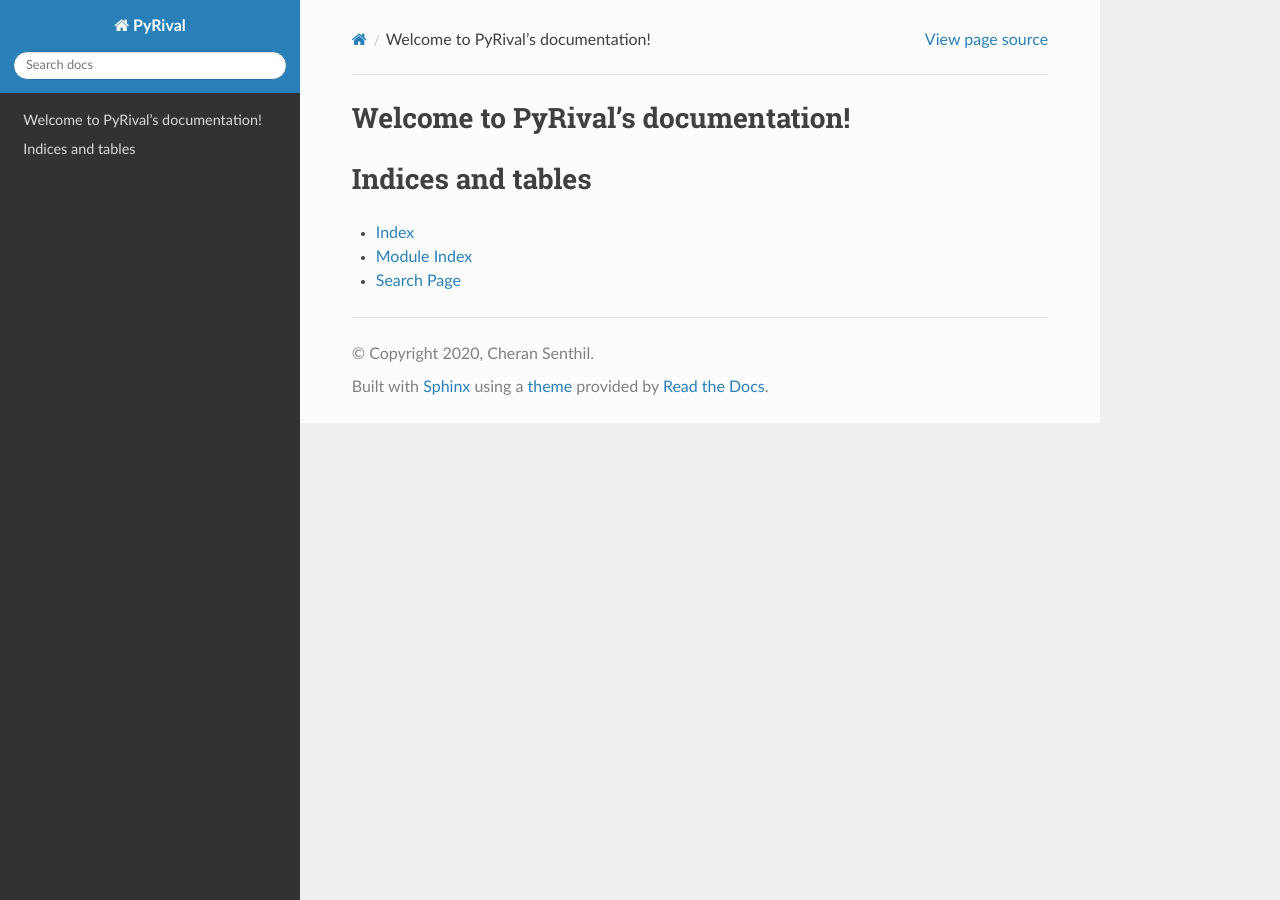
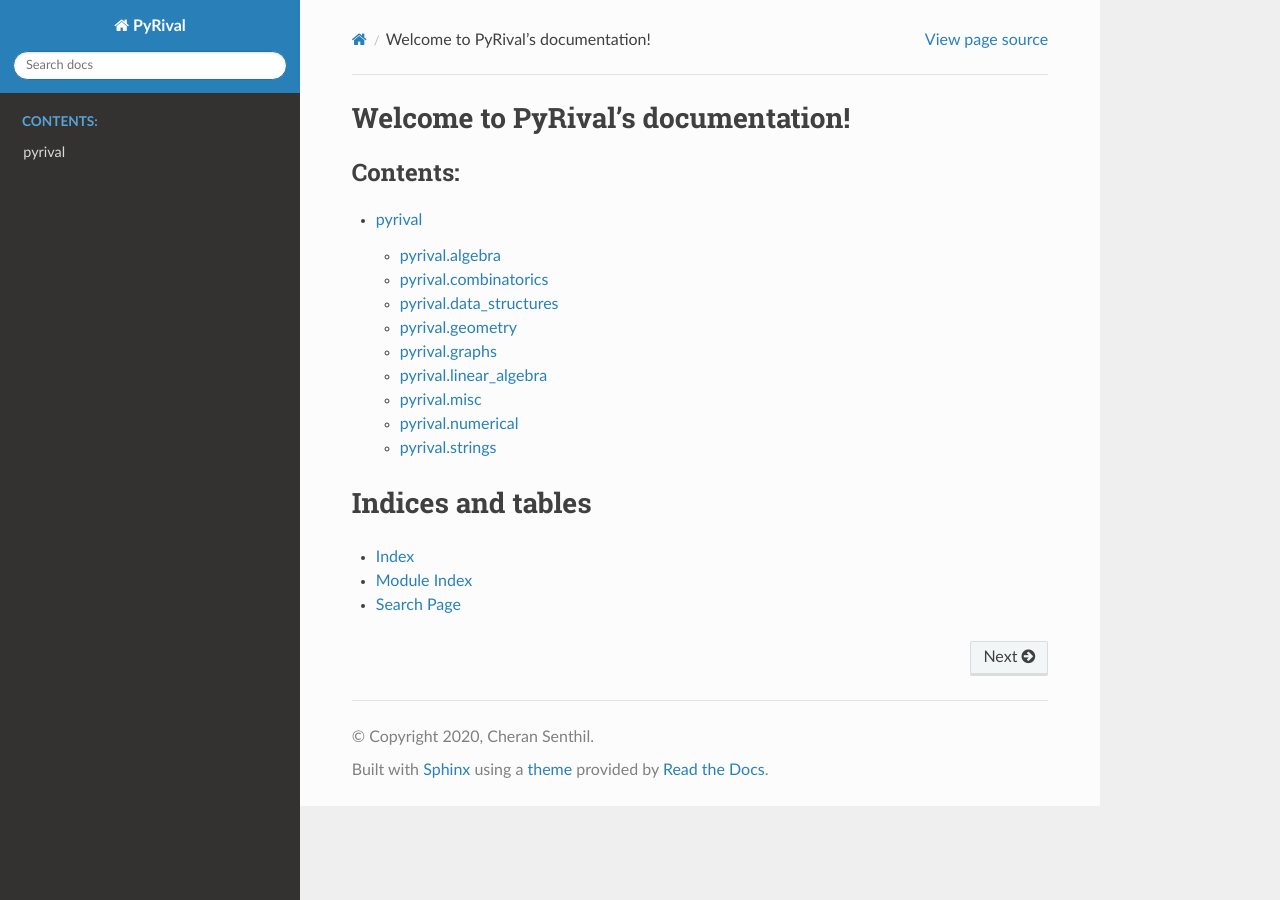
Before and after one commit to cheran-senthil/PyRival, a Sphinx documentation site: the page built from docs/index.rst, in a window 1280 px wide. Built offline with Sphinx 7.4.7 and the Read the Docs theme 2.0.0, drawn with Linux system fonts in a browser that asks for light colours.

```diff
--- a/docs/conf.py
+++ b/docs/conf.py
@@ -35,6 +35,7 @@ release = get_distribution(project).version
 import sphinx_rtd_theme
 extensions = [
     'sphinx_rtd_theme',
+    'sphinx.ext.autodoc',
 ]
 
 # Add any paths that contain templates here, relative to this directory.
--- a/docs/index.rst
+++ b/docs/index.rst
@@ -10,6 +10,8 @@ Welcome to PyRival's documentation!
    :maxdepth: 2
    :caption: Contents:
 
+   pyrival/index
+
 
 
 Indices and tables
--- /dev/null
+++ b/docs/pyrival/algebra.rst
@@ -0,0 +1,6 @@
+pyrival.algebra
+***************
+
+.. automodule:: pyrival.algebra
+   :members:
+   :undoc-members:
--- /dev/null
+++ b/docs/pyrival/combinatorics.rst
@@ -0,0 +1,6 @@
+pyrival.combinatorics
+*********************
+
+.. automodule:: pyrival.combinatorics
+   :members:
+   :undoc-members:
--- /dev/null
+++ b/docs/pyrival/data_structures.rst
@@ -0,0 +1,6 @@
+pyrival.data_structures
+***********************
+
+.. automodule:: pyrival.data_structures
+   :members:
+   :undoc-members:
--- /dev/null
+++ b/docs/pyrival/geometry.rst
@@ -0,0 +1,6 @@
+pyrival.geometry
+****************
+
+.. automodule:: pyrival.geometry
+   :members:
+   :undoc-members:
--- /dev/null
+++ b/docs/pyrival/graphs.rst
@@ -0,0 +1,6 @@
+pyrival.graphs
+**************
+
+.. automodule:: pyrival.graphs
+   :members:
+   :undoc-members:
--- /dev/null
+++ b/docs/pyrival/index.rst
@@ -0,0 +1,7 @@
+pyrival
+*******
+
+.. toctree::
+   :glob:
+
+   *
--- /dev/null
+++ b/docs/pyrival/linear_algebra.rst
@@ -0,0 +1,6 @@
+pyrival.linear_algebra
+**********************
+
+.. automodule:: pyrival.linear_algebra
+   :members:
+   :undoc-members:
--- /dev/null
+++ b/docs/pyrival/misc.rst
@@ -0,0 +1,6 @@
+pyrival.misc
+************
+
+.. automodule:: pyrival.misc
+   :members:
+   :undoc-members:
--- /dev/null
+++ b/docs/pyrival/numerical.rst
@@ -0,0 +1,6 @@
+pyrival.numerical
+*****************
+
+.. automodule:: pyrival.numerical
+   :members:
+   :undoc-members:
--- /dev/null
+++ b/docs/pyrival/strings.rst
@@ -0,0 +1,6 @@
+pyrival.strings
+***************
+
+.. automodule:: pyrival.strings
+   :members:
+   :undoc-members:
```
